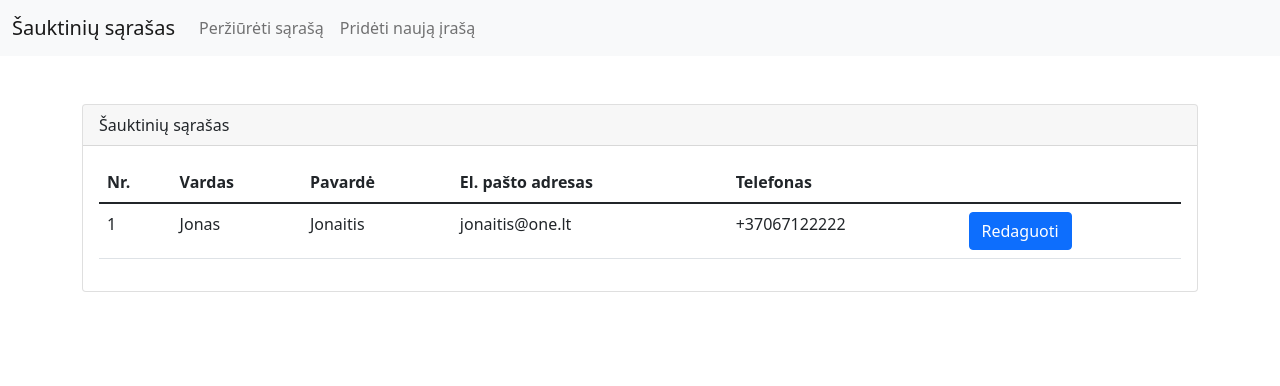
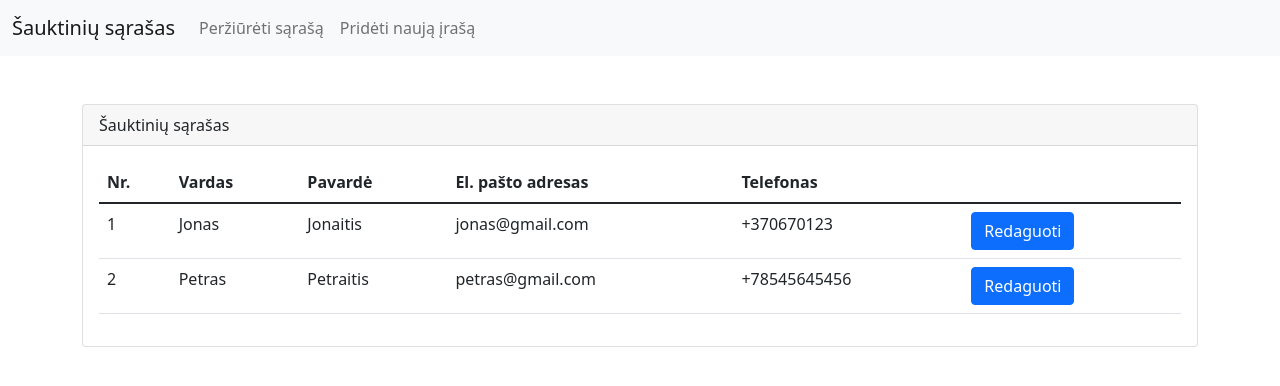
Before and after one commit to GediminasGricius/sauktiniu_sarasas, an Angular app: page / in a window 1280 px wide. Shown: the top 386 px of the page. Built offline with nearby package versions, Linux system fonts and the light colour scheme.

Commit message:
services

```diff
--- a/src/app/components/list/list.component.html
+++ b/src/app/components/list/list.component.html
@@ -17,12 +17,12 @@
                     </tr>
                 </thead>
                 <tbody>
-                    <tr>
-                        <td>1</td>
-                        <td>Jonas</td>
-                        <td>Jonaitis</td>
-                        <td>jonaitis@one.lt</td>
-                        <td>+37067122222</td>
+                    <tr *ngFor="let sauktinis of sauktiniuSarasas; let i=index">
+                        <td>{{i+1}}</td>
+                        <td>{{sauktinis.name}}</td>
+                        <td>{{sauktinis.surname}}</td>
+                        <td>{{sauktinis.email}}</td>
+                        <td>{{sauktinis.phone}}</td>
                         <td>
                             <a class="btn btn-primary" href="#">Redaguoti</a>
                         </td>
--- a/src/app/components/list/list.component.ts
+++ b/src/app/components/list/list.component.ts
@@ -1,4 +1,6 @@
 import { Component, OnInit } from '@angular/core';
+import { Sauktinis } from 'src/app/models/sauktinis.model';
+import { SauktiniaiService } from 'src/app/services/sauktiniai.service';
 
 @Component({
   selector: 'app-list',
@@ -7,9 +9,12 @@ import { Component, OnInit } from '@angular/core';
 })
 export class ListComponent implements OnInit {
 
-  constructor() { }
+  public sauktiniuSarasas:Sauktinis[]=[];
+
+  constructor(private sauktiniuService:SauktiniaiService) { }
 
   ngOnInit(): void {
+    this.sauktiniuSarasas=this.sauktiniuService.sauktiniai;
   }
 
 }
--- a/src/app/components/new/new.component.ts
+++ b/src/app/components/new/new.component.ts
@@ -1,4 +1,5 @@
 import { Component, ElementRef, OnInit } from '@angular/core';
+import { SauktiniaiService } from 'src/app/services/sauktiniai.service';
 
 @Component({
   selector: 'app-new',
@@ -7,14 +8,16 @@ import { Component, ElementRef, OnInit } from '@angular/core';
 })
 export class NewComponent implements OnInit {
   public name=null;
-  constructor() { }
+  constructor(private sauktiniuService:SauktiniaiService) { }
 
   ngOnInit(): void {
   }
 
   public onSubmit(form){
     console.log("SUBMIT FORM");
-    console.log(form);
+    let values=form.form.value;
+    console.log(values.name);
+    this.sauktiniuService.addSauktinis(null,values.name,values.surname,values.email,values.phone)
 
   }
 
--- /dev/null
+++ b/src/app/models/sauktinis.model.ts
@@ -0,0 +1,12 @@
+export class Sauktinis{
+
+    constructor(
+        public id:number,
+        public name:string,
+        public surname:string,
+        public email:string,
+        public phone:string
+        ){
+
+    }
+}
--- /dev/null
+++ b/src/app/services/sauktiniai.service.ts
@@ -0,0 +1,27 @@
+import { Injectable } from '@angular/core';
+import { Sauktinis } from '../models/sauktinis.model';
+
+@Injectable({
+  providedIn: 'root'
+})
+export class SauktiniaiService {
+
+  public sauktiniai: Sauktinis[]=[
+      {id:1, name:"Jonas", surname:"Jonaitis", email:"jonas@gmail.com", phone:"+370670123"},
+      {id:2, name:"Petras", surname:"Petraitis", email:"petras@gmail.com", phone:"+78545645456"}
+    ];
+
+  constructor() { }
+
+
+  public getSauktiniai(){
+    console.log("Uzkraunu sauktinis");
+  }
+
+  public addSauktinis(id, name, surname, email, phone){
+    console.log("Pridedu sauktini kurio vardas: "+name);
+    this.sauktiniai.push(new Sauktinis(id, name, surname, email, phone));
+  }
+
+
+}
```
Also changed, not shown: 2 other files (tests, documents, lock files or other folders).
